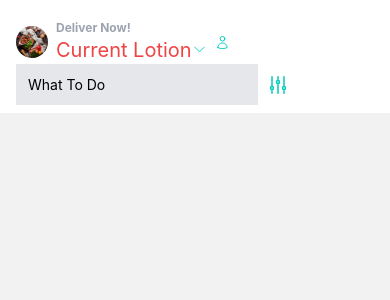
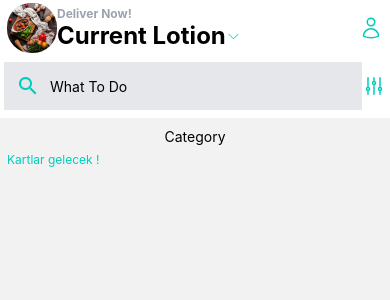
Before and after one commit to cgryldrm1247/foodappcfk1, a React Native app: screen /Home in a window 390 px wide. Shown: the top 300 px of the page. Built offline with nearby package versions, Linux system fonts and the light colour scheme.

Commit message:
React native Used own css

```diff
--- a/src/HomeScreen.js
+++ b/src/HomeScreen.js
@@ -1,4 +1,11 @@
-import { Text, View, SafeAreaView, Image, TextInput } from "react-native";
+import {
+  Text,
+  View,
+  SafeAreaView,
+  Image,
+  TextInput,
+  ScrollView,
+} from "react-native";
 import React, { useLayoutEffect } from "react";
 import Category from "../components/Category";
 import { useNavigation } from "@react-navigation/native";
@@ -6,9 +13,10 @@ import { useNavigation } from "@react-navigation/native";
 import {
   ChevronDownIcon,
   UserIcon,
-  SearchIcon,
   AdjustmentsVerticalIcon,
 } from "react-native-heroicons/outline";
+import { Icon } from "react-native-elements";
+
 const HomeScreen = () => {
   const navigation = useNavigation();
 
@@ -19,38 +27,95 @@ const HomeScreen = () => {
   }, []);
 
   return (
-    <SafeAreaView className="bg-white pt-5 ">
-      <Text className="text-red-500 ">
+    <>
+      <SafeAreaView
+        style={{
+          display: "flex",
+          flexDirection: "column",
+          backgroundColor: "white",
+        }}
+      >
+        <View style={{ display: "flex", flexDirection: "column" }}>
           {/* Header */}
-        <View className="flex-row pd-3 items-center mx-4 space-x-2">
+          <View
+            style={{
+              flexDirection: "row",
+              padding: 3,
+              alignItems: "center",
+              marginHorizontal: 4,
+              justifyContent: "space-between",
+            }}
+          >
             <Image
               source={require("../assets/img/foto2.png")}
-            className="h-7 w-7 bg-gray-300 p-4 rounded-full"
+              style={{
+                height: 50,
+                width: 50,
+                backgroundColor: "#D1D5DB",
+                padding: 4,
+                borderRadius: 24,
+              }}
             />
 
-          <View className="flex-1">
-            <Text className="font-bold text-gray-400 text-xs">
+            <View style={{ flex: 1 }}>
+              <Text
+                style={{ fontWeight: "bold", color: "#9CA3AF", fontSize: 12 }}
+              >
                 Deliver Now!
               </Text>
-            <Text className="font-bod text-xl ">
+              <Text style={{ fontWeight: "bold", fontSize: 24 }}>
                 Current Lotion
                 <ChevronDownIcon size={15} color="#00CCBB" />
               </Text>
             </View>
 
-          <UserIcon size={15} color="#00CCBB" />
+            <UserIcon size={24} color="#00CCBB" />
           </View>
 
           {/* Search */}
 
-        <View className="flex-row items-center space-x-2 pb-2 mx-4" >
-          <View className="flex-row flex-1 space-x-2 bg-gray-200 p-3" >
-            <TextInput placeholder="What To Do" keyboardType="default" />
+          <View
+            style={{
+              flexDirection: "row",
+              alignItems: "center",
+              justifyContent: "space-between",
+              paddingBottom: 2,
+              marginHorizontal: 4,
+              margin: 6,
+            }}
+          >
+            <View
+              style={{
+                flexDirection: "row",
+                flex: 1,
+                backgroundColor: "#E5E7EB",
+                padding: 12,
+                alignItems: "center",
+              }}
+            >
+              <Icon name="search" color="#00CCBB" size={24} />
+              <TextInput
+                placeholder="What To Do"
+                keyboardType="default"
+                style={{ marginLeft: 10 }}
+              />
             </View>
             <AdjustmentsVerticalIcon color="#00CCBB" />
           </View>
+        </View>
+      </SafeAreaView>
+
+      <SafeAreaView style={{ alignItems: "center", marginTop: 10 }}>
+        <Category />
+      </SafeAreaView>
+      <ScrollView>
+        <Text
+          style={{ fontSize: 12, marginLeft: 10, margin: 7, color: "#00CCBB" }}
+        >
+          Kartlar gelecek !
         </Text>
-    </SafeAreaView>
+      </ScrollView>
+    </>
   );
 };
 export default HomeScreen;
```
Lines whose indentation alone changed are shown as unchanged.
